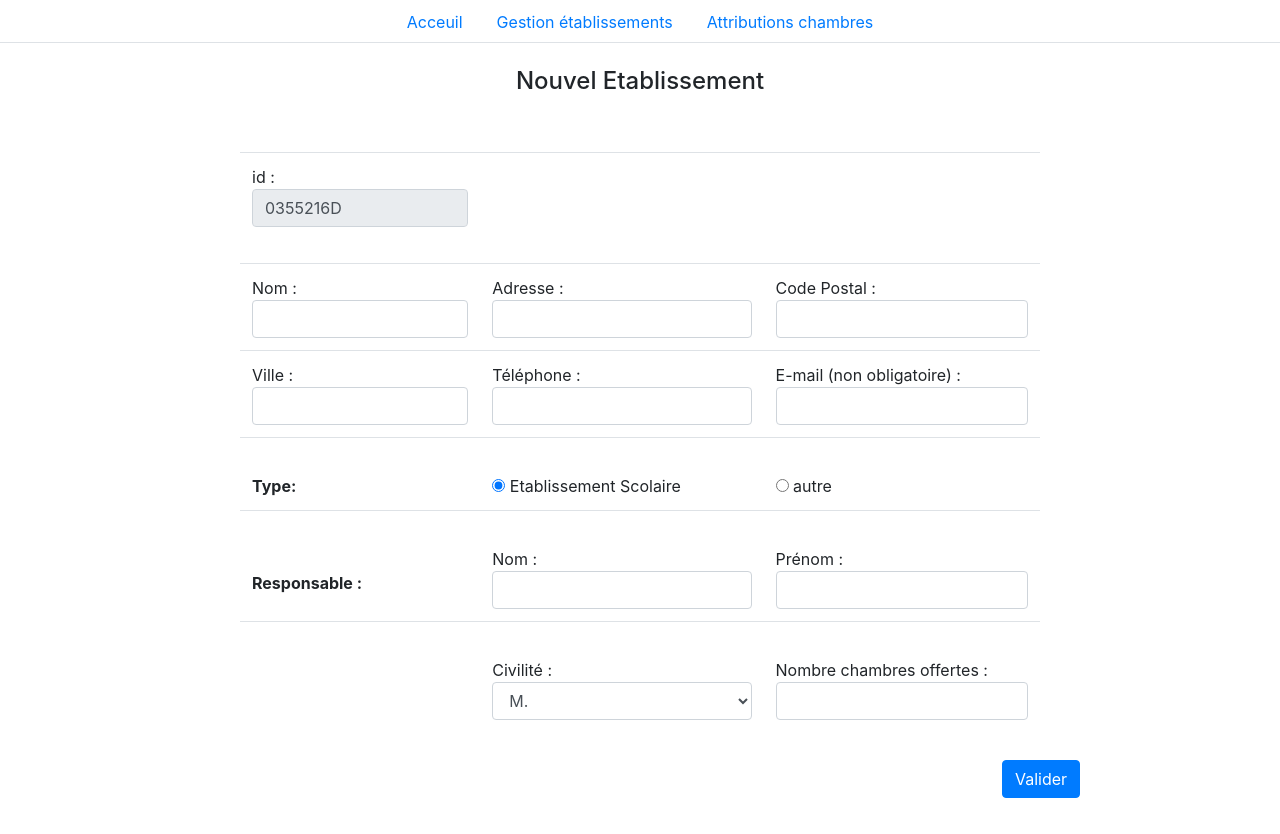
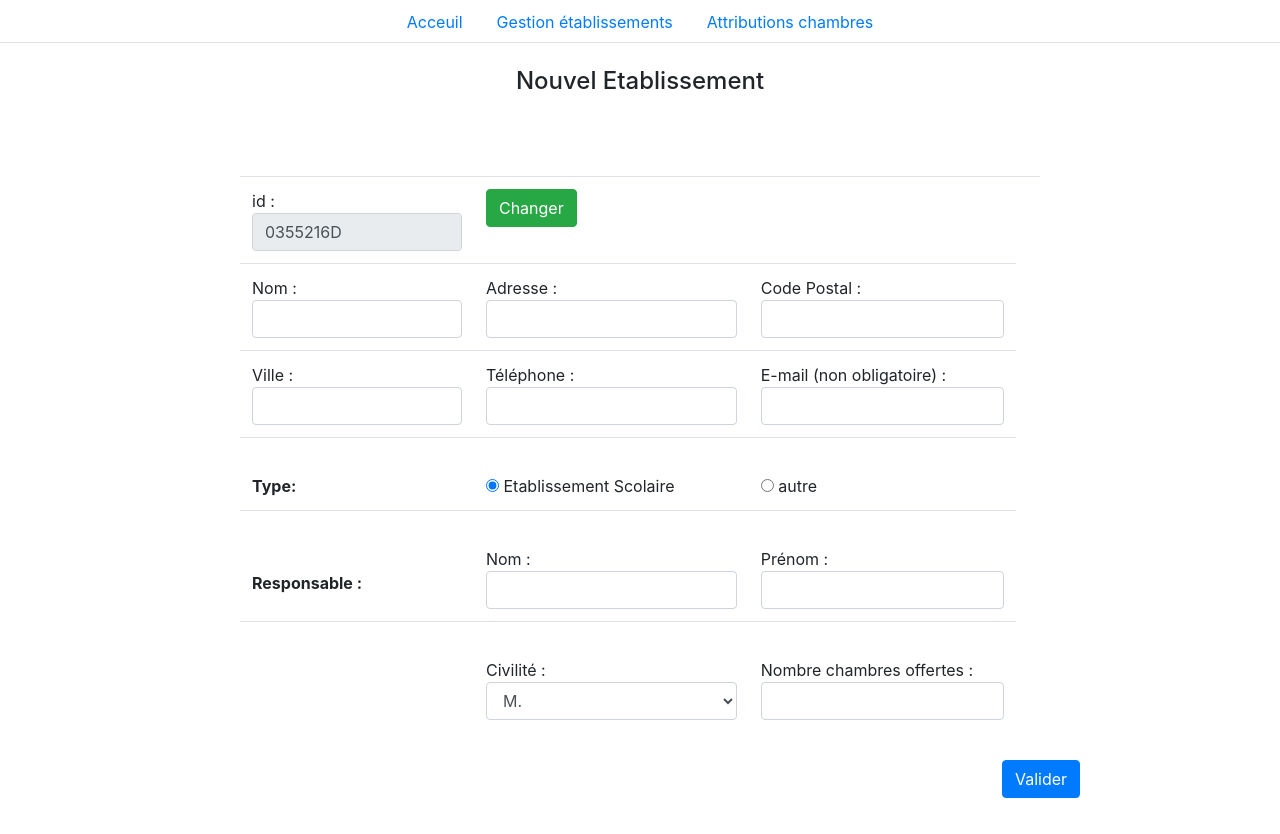
Before and after one commit to huhulacolle/MissionFestival, a PHP site: page /creationEtablissement.php?action=1 in a window 1280 px wide. Shown: the part 199-1033 px from the top of the page. Run offline with PHP 8.4, Linux system fonts and the light colour scheme; data that the repository does not hold is empty.

Commit message:
Update creationEtablissement.php
bouton changer

```diff
--- a/creationEtablissement.php
+++ b/creationEtablissement.php
@@ -84,10 +84,13 @@ $id[7] = $chars[rand(0, strlen($chars) - 1)];
             <tr>
                 <td> id : <input type='text' class="form-control" name='id' <?php echo "value='" . $id . "'" ?> size='1'
                         maxlength='8' readonly>
+                            <div class="bouton">
+                    <td><button type="submit" value="Changer" class="btn btn-success mb-2" onclick='window.location.reload(false)' value="Rafraichir"/>Changer</button></td>
+                             </div>
                     <br>
                 </td>
                 <td>
-                <td></td>
+                <td> </td>
                 </td>
             </tr>
             <tr>
```
